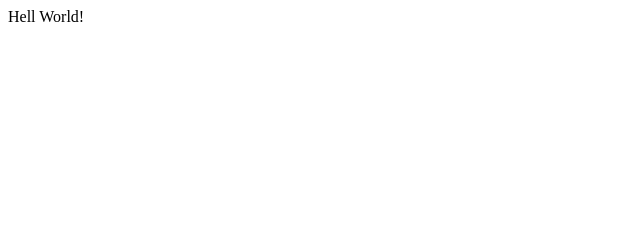
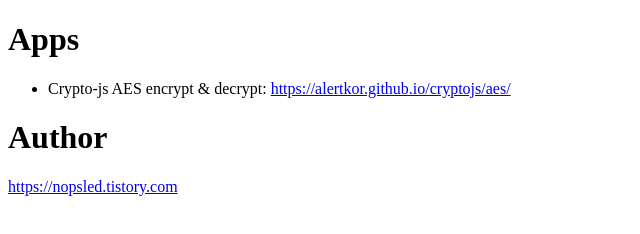
Before and after one commit to alertkor/alertkor.github.io, a plain HTML site: page index.html in a window 1280 px wide. Shown: the whole page, without its empty margins (0-640 px from the left). Drawn offline with Linux system fonts and the light colour scheme.

Commit message:
Update app list and change route for cryptojs-aes

```diff
--- a/index.html
+++ b/index.html
@@ -1,5 +1,27 @@
-<html>
+<!DOCTYPE html>
+<html lang="ko">
+<head>
+    <style>
+        .app-name:after {
+            content: ':';
+        }
+    </style>
+</head>
 <body>
-Hell World!
+<div class="apps-container">
+    <h1>Apps</h1>
+    <ul>
+        <li>
+            <span class="app-name">Crypto-js AES encrypt & decrypt</span>
+            <span class="app-link">
+                <a href="./cryptojs/aes/">https://alertkor.github.io/cryptojs/aes/</a>
+            </span>
+        </li>
+    </ul>
+</div>
+<div class="footer">
+    <h1>Author</h1>
+    <a target="_blank" href="https://nopsled.tistory.com">https://nopsled.tistory.com</a>
+</div>
 </body>
 </html>
```
Also changed, not shown: cryptojs/aes/index.html (renamed from cryptojs-aes/index.html).
